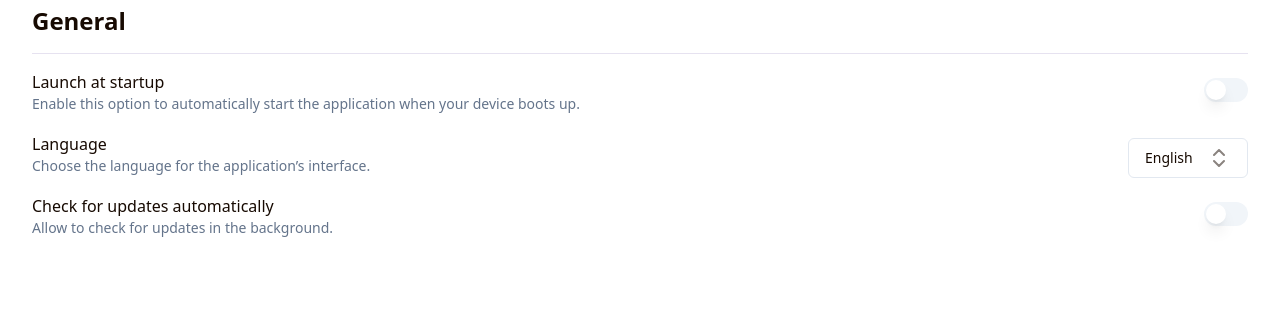
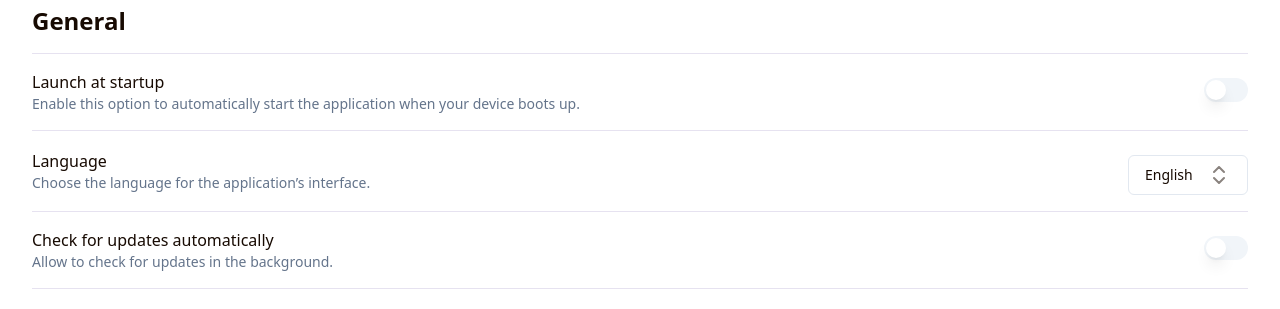
Before and after one commit to TeamDev-IP/JxBrowser-Gallery, a React (Vite) app in the folder desktop-web-app/web-app/shadcn/: page /prefs/general in a window 1280 px wide. Shown: the part 243-552 px from the top of the page. Built offline with nearby package versions, Linux system fonts and the light colour scheme.

Commit message:
Add guiding lines and add right padding for preferences with controls

```diff
--- a/desktop-web-app/web-app/shadcn/src/components/appearance.tsx
+++ b/desktop-web-app/web-app/shadcn/src/components/appearance.tsx
@@ -26,6 +26,7 @@
 import {Laptop, Moon, Sun} from "lucide-react";
 import {ThemeBox} from "@/components/theme-box.tsx";
 import {Input} from "@/components/ui/input.tsx";
+import {GuidingLine} from "@/components/guiding-line.tsx";
 
 export function Appearance() {
     const {theme} = useTheme()
@@ -75,7 +76,7 @@
                         Adjust the size of the text in the application for better readability.
                     </p>
                 </div>
-                <div className=" items-center gap-2">
+                <div className="items-center">
                     <Input
                         type="number"
                         defaultValue={font}
@@ -88,6 +89,7 @@
                     />
                 </div>
             </div>
+            <GuidingLine/>
         </div>
     )
 }
--- a/desktop-web-app/web-app/shadcn/src/components/general.tsx
+++ b/desktop-web-app/web-app/shadcn/src/components/general.tsx
@@ -23,6 +23,7 @@
 import {Separator} from "@/components/ui/separator.tsx";
 import {Combobox, Option} from "@/components/combobox.tsx";
 import {GreenSwitch} from "@/components/green-switch.tsx";
+import {GuidingLine} from "@/components/guiding-line.tsx";
 
 const languages: Option[] = [
     {
@@ -49,7 +50,7 @@
             <h1 className="text-2xl font-semibold">General</h1>
             <Separator className="my-4 h-[1px] w-full"/>
             <div className="w-full inline-flex items-center justify-between">
-                <div className={"w-[30%] md:w-[50%] lg:w-[60%]"}>
+                <div className="pr-8">
                     <p>Launch at startup</p>
                     <p className="text-sm text-muted-foreground">
                         Enable this option to automatically start the application when your device
@@ -58,8 +59,9 @@
                 </div>
                 <GreenSwitch/>
             </div>
+            <GuidingLine/>
             <div className="w-full inline-flex items-center space-y-2 justify-between">
-                <div className={"w-[30%] md:w-[50%] lg:w-[60%]"}>
+                <div className="pr-8">
                     <p>Language</p>
                     <p className="text-sm text-muted-foreground">
                         Choose the language for the application’s interface.
@@ -67,8 +69,9 @@
                 </div>
                 <Combobox options={languages} defaultOption={"English"}/>
             </div>
+            <GuidingLine/>
             <div className="w-full inline-flex items-center justify-between">
-                <div className={"w-[30%] md:w-[50%] lg:w-[60%]"}>
+                <div className="pr-8">
                     <p>Check for updates automatically</p>
                     <p className="text-sm text-muted-foreground">
                         Allow to check for updates in the background.
@@ -76,6 +79,7 @@
                 </div>
                 <GreenSwitch/>
             </div>
+            <GuidingLine/>
         </div>
     );
 }
--- /dev/null
+++ b/desktop-web-app/web-app/shadcn/src/components/guiding-line.tsx
@@ -0,0 +1,27 @@
+/*
+ *  Copyright (c) 2024 TeamDev
+ *
+ *  Permission is hereby granted, free of charge, to any person obtaining a copy
+ *  of this software and associated documentation files (the "Software"), to deal
+ *  in the Software without restriction, including without limitation the rights
+ *  to use, copy, modify, merge, publish, distribute, sublicense, and/or sell
+ *  copies of the Software, and to permit persons to whom the Software is
+ *  furnished to do so, subject to the following conditions:
+ *
+ *  The above copyright notice and this permission notice shall be included in all
+ *  copies or substantial portions of the Software.
+ *
+ *  THE SOFTWARE IS PROVIDED "AS IS", WITHOUT WARRANTY OF ANY KIND, EXPRESS OR
+ *  IMPLIED, INCLUDING BUT NOT LIMITED TO THE WARRANTIES OF MERCHANTABILITY,
+ *  FITNESS FOR A PARTICULAR PURPOSE AND NONINFRINGEMENT. IN NO EVENT SHALL THE
+ *  AUTHORS OR COPYRIGHT HOLDERS BE LIABLE FOR ANY CLAIM, DAMAGES OR OTHER
+ *  LIABILITY, WHETHER IN AN ACTION OF CONTRACT, TORT OR OTHERWISE, ARISING FROM,
+ *  OUT OF OR IN CONNECTION WITH THE SOFTWARE OR THE USE OR OTHER DEALINGS IN THE
+ *  SOFTWARE.
+ */
+
+import {Separator} from "@/components/ui/separator.tsx";
+
+export function GuidingLine() {
+    return <Separator className="my-2 h-[1px] w-full"/>
+}
--- a/desktop-web-app/web-app/shadcn/src/components/notifications.tsx
+++ b/desktop-web-app/web-app/shadcn/src/components/notifications.tsx
@@ -22,6 +22,7 @@
 
 import {Separator} from "@/components/ui/separator.tsx";
 import {GreenSwitch} from "@/components/green-switch.tsx";
+import {GuidingLine} from "@/components/guiding-line.tsx";
 
 export function Notifications() {
     return (
@@ -29,7 +30,7 @@
             <h1 className="text-2xl font-semibold">Notifications</h1>
             <Separator className="my-4 h-[1px] w-full"/>
             <div className="w-full inline-flex items-center justify-between">
-                <div className={"w-[30%] md:w-[50%] lg:w-[60%]"}>
+                <div className="pr-8">
                     <p>Email notifications</p>
                     <p className="text-sm text-muted-foreground">
                         Receive an email digest for unread notifications. Notifications will be
@@ -38,8 +39,9 @@
                 </div>
                 <GreenSwitch/>
             </div>
+            <GuidingLine/>
             <div className="w-full inline-flex items-center justify-between">
-                <div className={"w-[30%] md:w-[50%] lg:w-[60%]"}>
+                <div className="pr-8">
                     <p>Desktop notifications</p>
                     <p className="text-sm text-muted-foreground">
                         Receive personal notifications on the desktop.
@@ -47,6 +49,7 @@
                 </div>
                 <GreenSwitch/>
             </div>
+            <GuidingLine/>
         </div>
     );
 }
```
